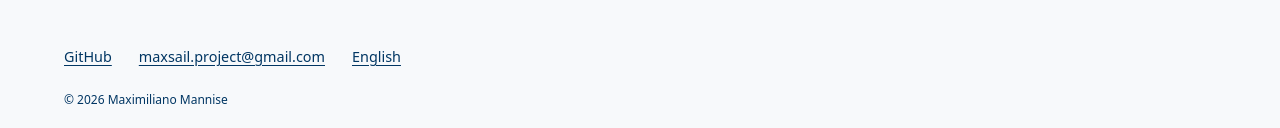
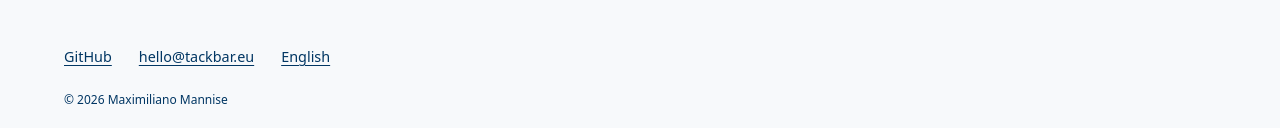
Before and after one commit to maxsail-project/tackbar-web, a plain HTML site: page es/index.html in a window 1280 px wide. Shown: the part 4675-4803 px from the top of the page. Drawn offline with Linux system fonts and the light colour scheme.

Commit message:
fix(web): update footer contact to Maxi · hello@tackbar.eu
Refs: [[#2]

```diff
--- a/es/index.html
+++ b/es/index.html
@@ -102,7 +102,7 @@
   <footer class="container site-footer">
     <ul class="footer-links">
       <li><a href="https://github.com/maxsail-project/tackbar">GitHub</a></li>
-      <li><a href="mailto:maxsail.project@gmail.com">maxsail.project@gmail.com</a></li>
+      <li><a href="mailto:hello@tackbar.eu">hello@tackbar.eu</a></li>
       <li><a href="../index.html" lang="en" hreflang="en">English</a></li>
     </ul>
     <p><small>© 2026 Maximiliano Mannise</small></p>
```
Also changed, not shown: index.html (+1 -1 lines).
